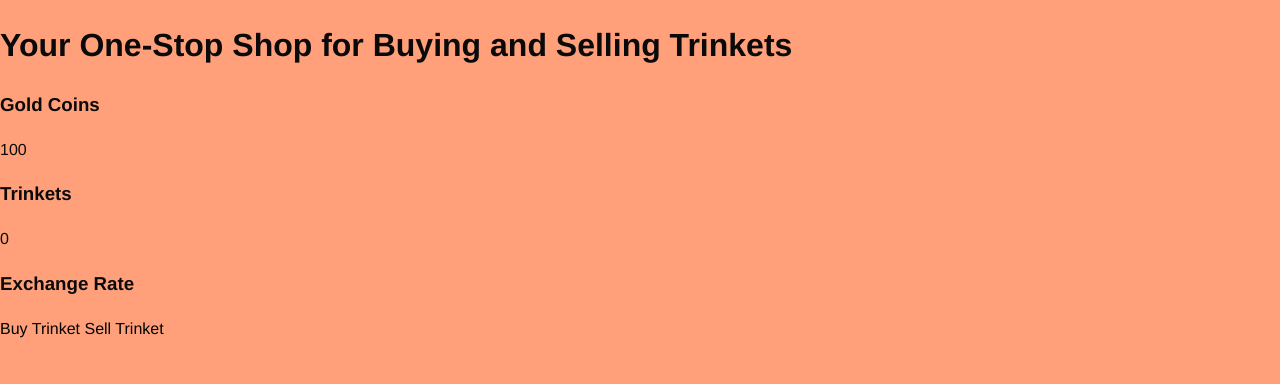
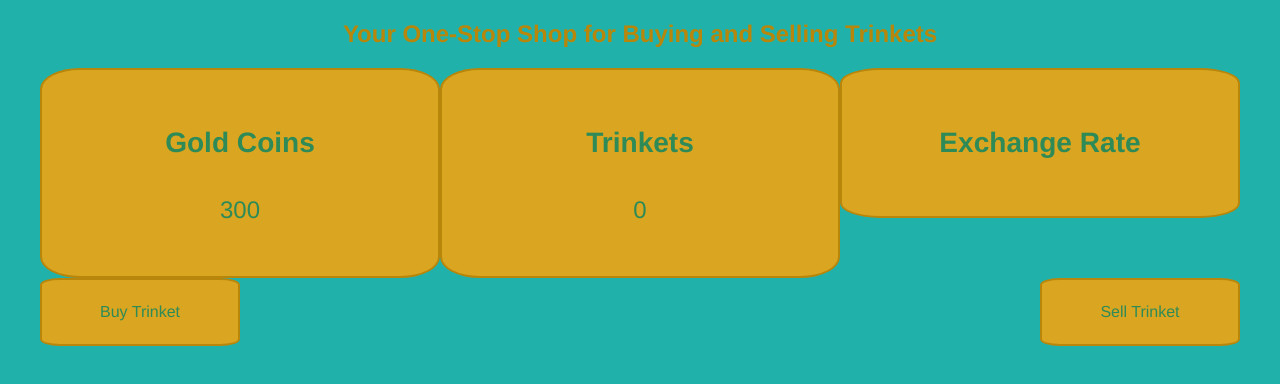
Before and after one commit to couchkim/trinketTrading, a plain HTML site: page index.html in a window 1280 px wide. Drawn offline with nearby package versions, Linux system fonts and the light colour scheme; files that its build step writes are made by us from their sources; no server answers.

Commit message:
Styled with foundation

```diff
--- a/app.js
+++ b/app.js
@@ -2,7 +2,7 @@
 // set variables for trinkets and gold coins
 // Need to create button event listeners on click for buy and sell
 
-let coins = 100;
+let coins = 300;
 let trinkets = 0;
 let exchange = 0;
 
@@ -27,7 +27,7 @@ window.addEventListener ('load', function (){
 function showCoins(){
 
     let coinNumber = document.querySelector('.goldCoins p');
-    coinNumber.textContent = coins;
+    coinNumber.textContent = coins.toFixed(0);
 
 
 };
@@ -37,7 +37,7 @@ function showTrinkets(){
 
 
     let trinketNumber = document.querySelector('.trinkets p');
-    trinketNumber.textContent = trinkets;
+    trinketNumber.textContent = trinkets.toFixed(0);
 
 
 };
@@ -60,11 +60,9 @@ function getExchange(){
 
 function showExchange(number){
 
-        let parent = document.querySelector('.exchange');
+        let exchangeRate = document.querySelector('.exchange p');
+        exchangeRate.textContent = number.toFixed(4);
 
-        let exchangeRate = document.createElement('p');
-        exchangeRate.textContent = number.toFixed(4);
-        parent.appendChild(exchangeRate);
 
 }
 
--- a/index.html
+++ b/index.html
@@ -28,13 +28,17 @@
 
         <section class="exchange">
             <h3>Exchange Rate</h3>
+            <p></p>
         </section>
+    </main>
+
+    <footer>
 
         <section class="buttons">
-            <button id = "buy">Buy Trinket</button>
-            <button id = "sell">Sell Trinket</button>
+            <button id="buy">Buy Trinket</button>
+            <button id="sell">Sell Trinket</button>
         </section>
-    </main>
+    </footer>
 
 
 
--- a/scss/style.scss
+++ b/scss/style.scss
@@ -8,5 +8,50 @@
 @import 'header';
 
 body{
-    background-color:lightsalmon;
+    background-color:lightseagreen;
 }
+
+header{
+    @include grid-row();
+
+    h1{
+        @include grid-column(12);
+        text-align: center;
+        color:darkgoldenrod;
+        font-size: 1.5em;
+    }
+}
+
+main{
+    @include grid-row();
+     text-align: center;
+
+    .goldCoins, .trinkets, .exchange{
+        @include grid-column(4);
+        padding: 2%;
+        border-radius: 10%;
+        border: 2px solid darkgoldenrod;
+        background-color: goldenrod;
+        color:seagreen;
+        font-size: 1.5em;
+
+    }
+
+}
+
+.buttons{
+    @include grid-row();
+
+
+    #buy, #sell{
+        @include grid-column(2);
+        padding: 2%;
+        border-radius: 10%;
+        border: 2px solid darkgoldenrod;
+        background-color: goldenrod;
+        color:seagreen;
+        font-size: 1em;
+    }
+
+
+}
```
